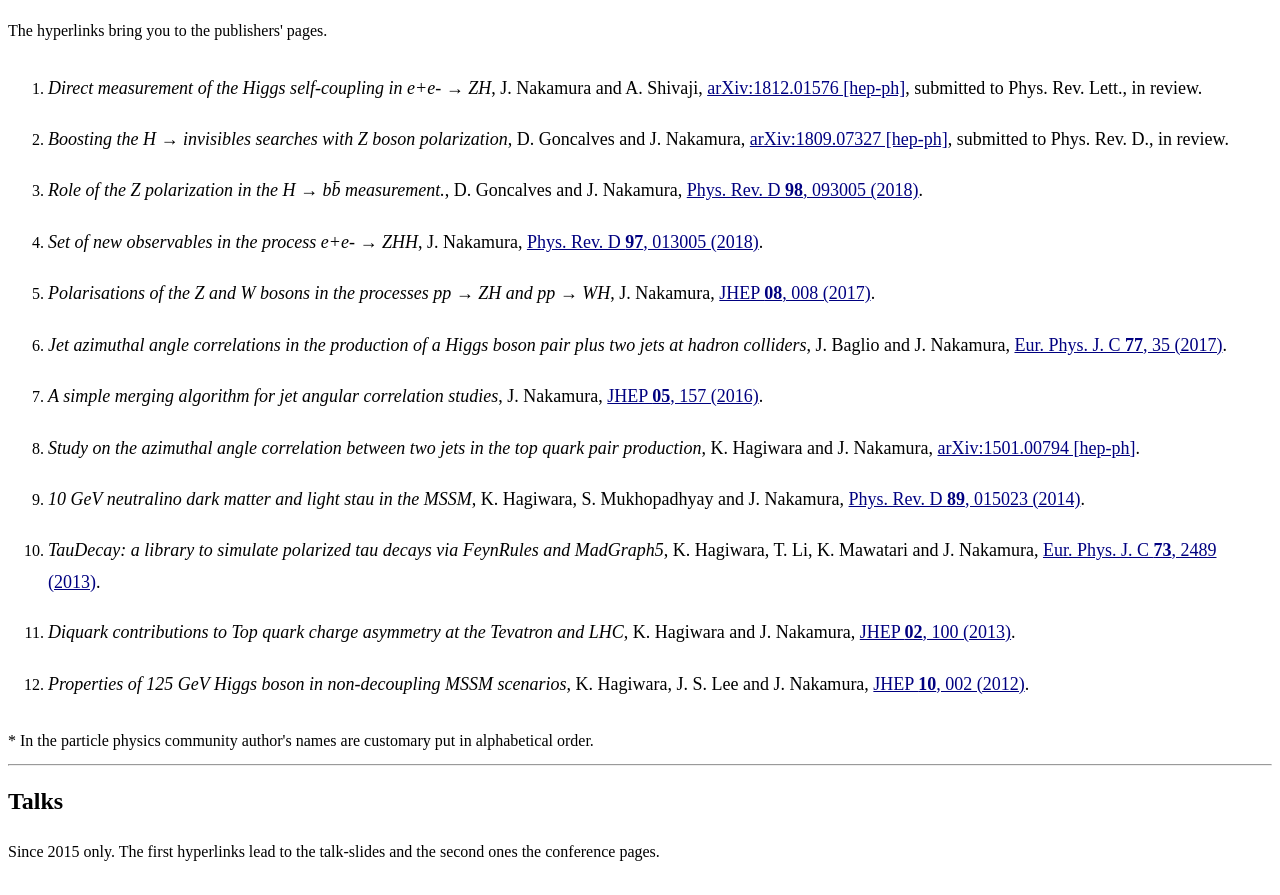
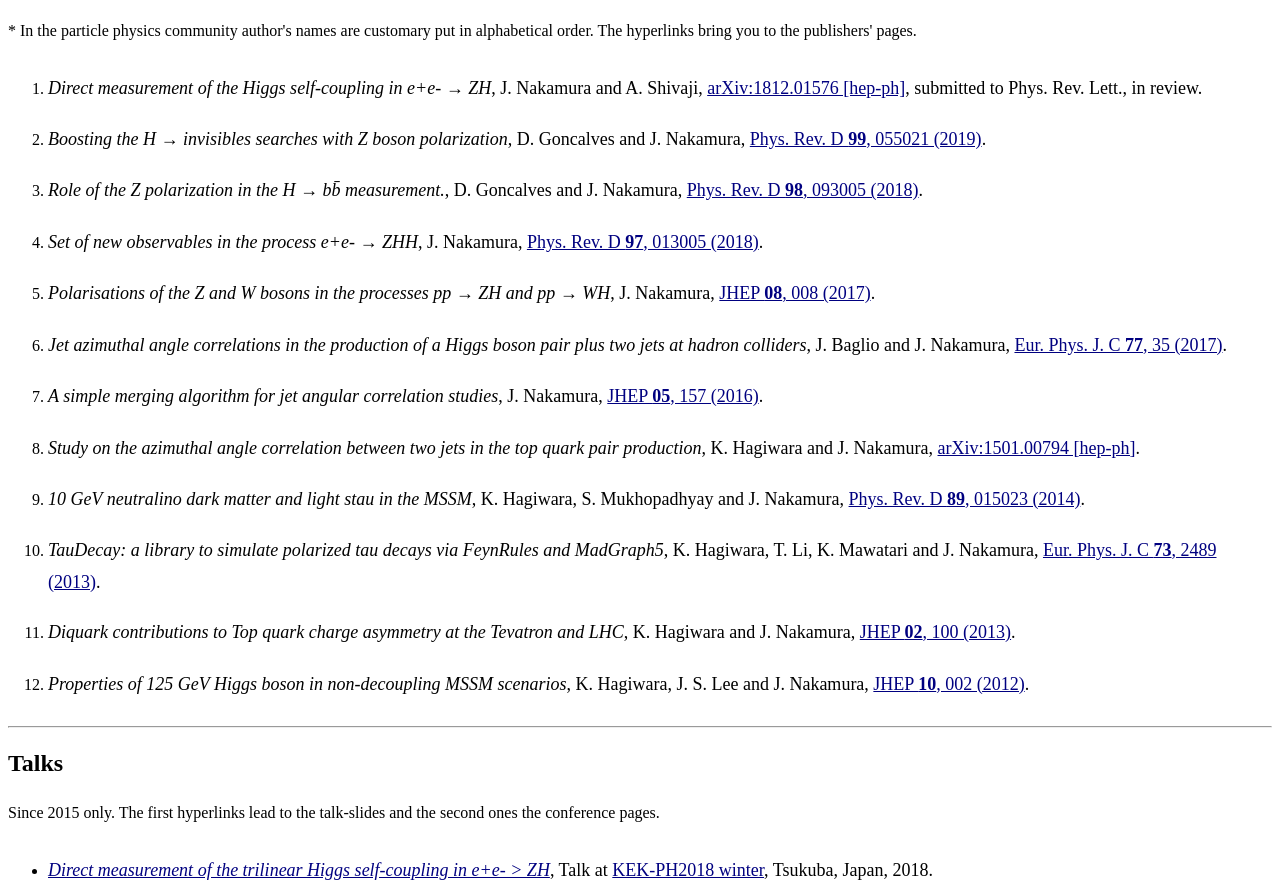
Before and after one commit to junnaka51/junnaka51.github.io, a plain HTML site: page cv.html in a window 1280 px wide. Shown: the part 840-1735 px from the top of the page. Drawn offline with Linux system fonts and the light colour scheme.

Commit message:
Initial commit

```diff
--- a/cv.html
+++ b/cv.html
@@ -81,12 +81,15 @@ ol li {
 <hr>
 <h2>Publications*</h2>
 
+* In the particle physics community author's names are customary put in alphabetical order.
+
+
 The hyperlinks bring you to the publishers' pages.
 
 <ol>
 <li><font  size="4"><em>Direct  measurement  of the Higgs self-coupling in e+e- → ZH</em>, J. Nakamura and A. Shivaji, <a href="https://arxiv.org/abs/1812.01576" target="_blank">arXiv:1812.01576 [hep-ph]</a>, submitted to Phys. Rev. Lett., in review.</font></li>
 
-<li><font  size="4"><em>Boosting the H → invisibles searches with Z boson polarization</em>, D. Goncalves and J. Nakamura, <a href="https://arxiv.org/abs/1809.07327" target="_blank">arXiv:1809.07327 [hep-ph]</a>, submitted to Phys. Rev. D., in review.</font></li>
+<li><font  size="4"><em>Boosting the H → invisibles searches with Z boson polarization</em>, D. Goncalves and J. Nakamura, <a href="https://doi.org/10.1103/PhysRevD.99.055021" target="_blank">Phys. Rev.   D <b>99</b>, 055021 (2019)</a>.</font></li>
 
 <li><font  size="4"><em>Role of the Z polarization in the H → bb̄ measurement.</em>, D. Goncalves and J. Nakamura, <a href="https://doi.org/10.1103/PhysRevD.98.093005" target="_blank">Phys. Rev.   D <b>98</b>, 093005 (2018)</a>.</font></li>
 
@@ -112,7 +115,6 @@ The hyperlinks bring you to the publishers' pages.
 </ol>
 
 
-* In the particle physics community author's names are customary put in alphabetical order.
 
 
 
```
